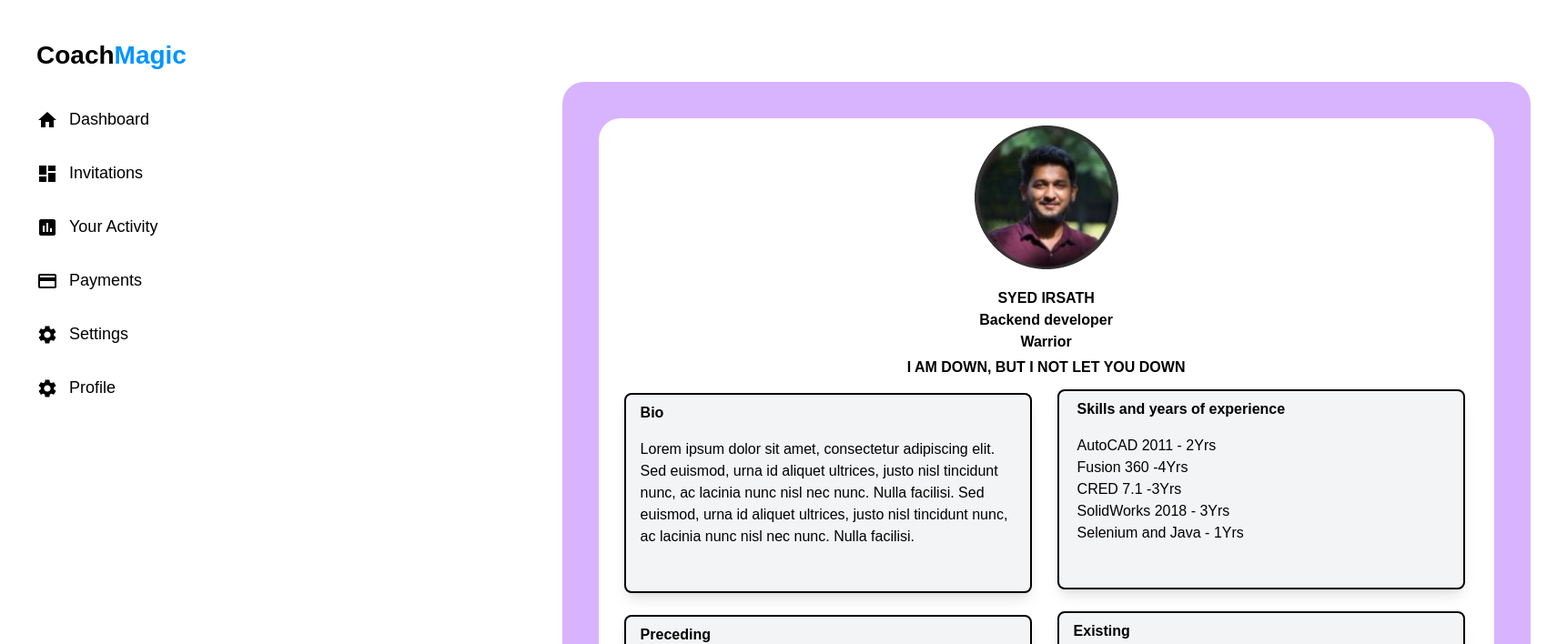
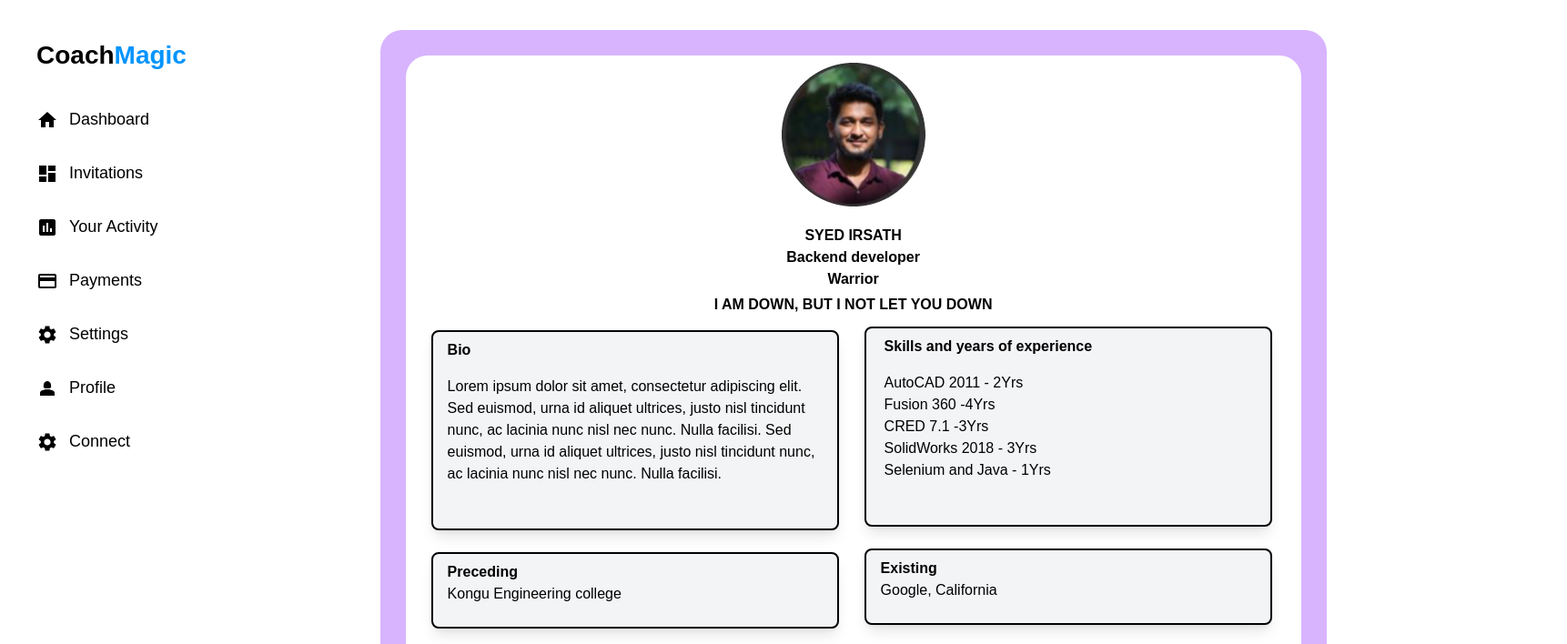
Before and after one commit to manosundarmanivel/CoachMagic-FrontEnd, a React (Create React App) app: page /Profile in a window 1280 px wide. Shown: the top 708 px of the page at 91% size, 1722 px wide, since content can reach past the window. Built offline with nearby package versions, Linux system fonts and the light colour scheme.

Commit message:
Connect Page change only

```diff
--- a/package.json
+++ b/package.json
@@ -19,7 +19,7 @@
     "primereact": "^9.6.1",
     "react": "^18.2.0",
     "react-dom": "^18.2.0",
-    "react-icons": "^4.10.1",
+    "react-icons": "^4.11.0",
     "react-router-dom": "^6.14.2",
     "react-scripts": "5.0.1",
     "react-tabs": "^6.0.2",
--- a/src/App.js
+++ b/src/App.js
@@ -36,7 +36,7 @@ const appRouter = createBrowserRouter([
         element:<Invite2/>
       },
       {
-        path:'/Connectpage',
+        path:'/Connect',
         element:<Connect/>
       }
     ]
--- a/src/components/Connect.js
+++ b/src/components/Connect.js
@@ -22,12 +22,12 @@ function Connect() {
         </div>
 
         <div className="flex flex-row justify-center py-12 -ml-2.5">
-          <div className="w-[260px] px-5  transform transition duration-300 hover:scale-125">
-            <div className="flex flex-col bg-[conic-gradient(at_top_right,_var(--tw-gradient-stops))] from-sky-800 via-stone-800 to-indigo-200 h-[250px] justify-center items-center rounded-3xl">
-              <div className="">
-                <img src={compic} alt="Community"></img>
+        <div className="w-[260px] px-5  transform transition duration-300 hover:scale-125">
+            <div className="flex flex-col bg-[conic-gradient(at_top_right,_var(--tw-gradient-stops))]  from-sky-800 via-stone-600 to-indigo-200 h-[250px] justify-center items-center rounded-3xl">
+              <div className="w-[150px]">
+                <img src={ivspic} alt="Community"></img>
               </div>
-              <div className="mt-3">
+              <div className="py-3">
                 <a
                   href="#_"
                   class="relative inline-flex items-center justify-center p-4 px-6 py-3 overflow-hidden font-medium text-blue-600 transition duration-300 ease-out border-2 border-blue-500 rounded-full shadow-md group"
@@ -48,10 +48,10 @@ function Connect() {
                       ></path>
                     </svg>
                   </span>
-                  <span class="absolute flex items-center justify-center w-full h-full text-orange-500 transition-all duration-300 transform group-hover:translate-x-full ease">
-                    Community
+                  <span class="absolute flex items-center justify-center w-full h-full text-[#68D391] transition-all duration-300 transform group-hover:translate-x-full ease">
+                    Invite Sent
                   </span>
-                  <span class="relative invisible">Community</span>
+                  <span class="relative invisible">Invite Sent</span>
                 </a>
               </div>
 
@@ -59,7 +59,7 @@ function Connect() {
             </div>
           </div>
           <div className="w-[260px] px-5  transform transition duration-300 hover:scale-125">
-            <div className="flex flex-col bg-[conic-gradient(at_top_right,_var(--tw-gradient-stops))] from-sky-800 via-stone-800 to-indigo-200 h-[250px] justify-center items-center rounded-3xl">
+            <div className="flex flex-col bg-[conic-gradient(at_top_right,_var(--tw-gradient-stops))]  from-sky-800 via-stone-600 to-indigo-200 h-[250px] justify-center items-center rounded-3xl">
               <div className="">
                 <img src={ivgpic} alt="Inviteget"></img>
               </div>
@@ -95,11 +95,11 @@ function Connect() {
             </div>
           </div>
           <div className="w-[260px] px-5  transform transition duration-300 hover:scale-125">
-            <div className="flex flex-col bg-[conic-gradient(at_top_right,_var(--tw-gradient-stops))] from-sky-800 via-stone-800 to-indigo-200 h-[250px] justify-center items-center rounded-3xl">
-              <div className="w-[150px]">
-                <img src={ivspic} alt="Community"></img>
+            <div className="flex flex-col bg-[conic-gradient(at_top_right,_var(--tw-gradient-stops))] from-sky-800 via-stone-600 to-indigo-200 h-[250px] justify-center items-center rounded-3xl">
+              <div className="">
+                <img src={compic} alt="Community"></img>
               </div>
-              <div className="py-3">
+              <div className="mt-3">
                 <a
                   href="#_"
                   class="relative inline-flex items-center justify-center p-4 px-6 py-3 overflow-hidden font-medium text-blue-600 transition duration-300 ease-out border-2 border-blue-500 rounded-full shadow-md group"
@@ -120,16 +120,18 @@ function Connect() {
                       ></path>
                     </svg>
                   </span>
-                  <span class="absolute flex items-center justify-center w-full h-full text-[#68D391] transition-all duration-300 transform group-hover:translate-x-full ease">
-                    Invite Sent
+                  <span class="absolute flex items-center justify-center w-full h-full text-orange-500 transition-all duration-300 transform group-hover:translate-x-full ease">
+                    Community
                   </span>
-                  <span class="relative invisible">Invite Sent</span>
+                  <span class="relative invisible">Community</span>
                 </a>
               </div>
 
               <div></div>
             </div>
           </div>
+
+
         </div>
         <div className="flex justify-center items-center">
         <a
--- a/src/components/Sidebar.js
+++ b/src/components/Sidebar.js
@@ -9,6 +9,7 @@ import HomeIcon from "@mui/icons-material/Home";
 import AssessmentIcon from "@mui/icons-material/Assessment";
 import PaymentIcon from "@mui/icons-material/Payment";
 import LogoutIcon from "@mui/icons-material/Logout";
+import Person2Icon from '@mui/icons-material/Person2';
 
 const Sidebar = () => {
   //   const DashboardList = [
@@ -68,9 +69,17 @@ const Sidebar = () => {
         <Link to="/profile">
           <div className="flex pt-4 pb-4 items-center hover:text-[#0094FE]">
             <div>
+              <Person2Icon />
+            </div>
+            <h1 className="pl-3 text-[18px]">Profile</h1>
+          </div>
+        </Link>
+        <Link to="/Connect">
+          <div className="flex pt-4 pb-4 items-center hover:text-[#0094FE]">
+            <div>
               <SettingsIcon />
             </div>
-            <h1 className="pl-3 text-[18px]">Profile</h1>
+            <h1 className="pl-3 text-[18px]">Connect</h1>
           </div>
         </Link>
       </div>
--- a/src/components/profile.js
+++ b/src/components/profile.js
@@ -32,15 +32,16 @@ const ProfilePage = () => {
 
   const backgroundImage = require("../img/whatsapp.png");
   return (
-    <div className="py-[90px] ml-[300px] p-10">
-      <div className="bg-purple-300 p-10 rounded-3xl flex">
+    <div className="">
+    <div className="py-[33px] ml-[100px] p-10">
+      <div className="bg-purple-300 p-7 rounded-3xl flex">
         <div className=" bg-white flex rounded-3xl py-2">
-          <div className=" flex flex-col bg-white   rounded-3xl  transform transition duration-300 hover:scale-125">
+          <div className=" flex flex-col bg-white   rounded-3xl ">
             <div className="flex flex-col items-center font-poppins">
               <img
                 src={bropic}
                 alt="Profile"
-                className="w-35 h-35  transform transition duration-500 hover:scale-125"
+                // className="w-35 h-35  transform transition duration-500 hover:scale-125"
               />
               {/* <InputText
               type="file"
@@ -180,6 +181,7 @@ const ProfilePage = () => {
         )}
       </div>
     </div>
+    </div>
   );
 };
 
```
Also changed, not shown: 1 other file (tests, documents, lock files or other folders).
